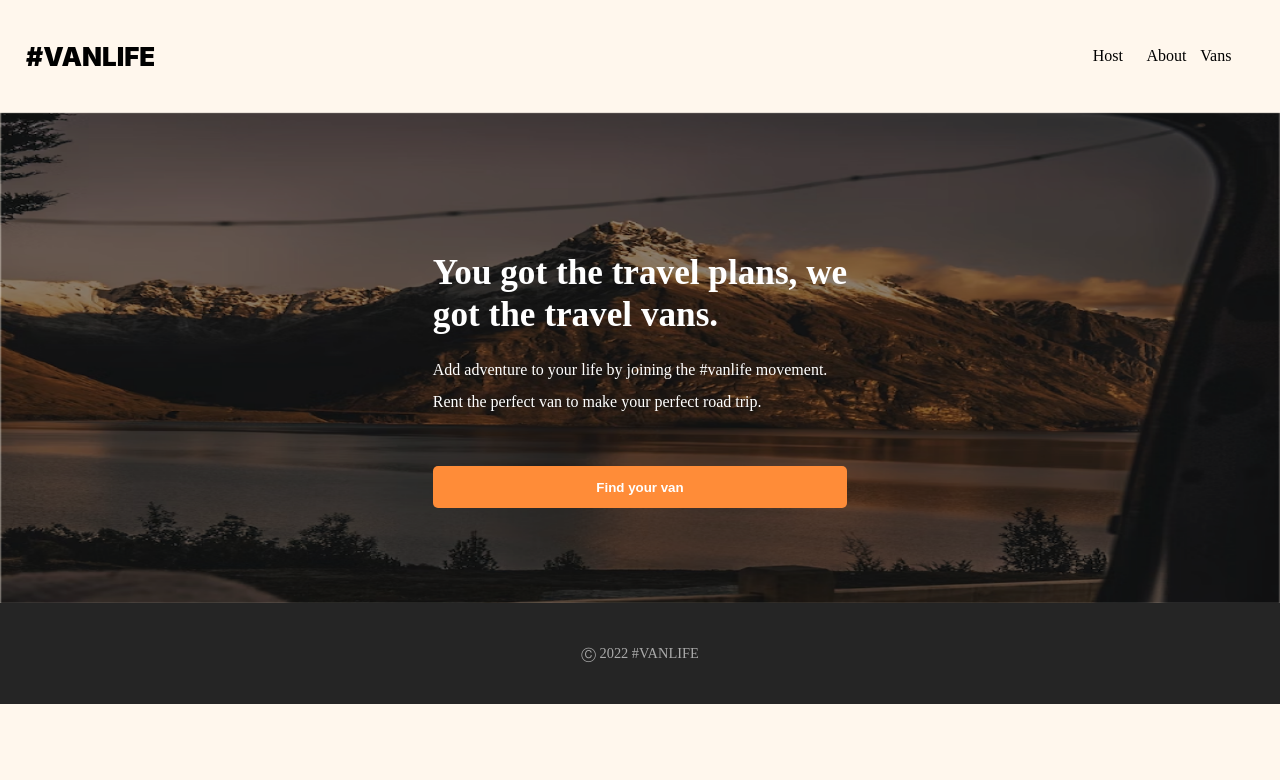
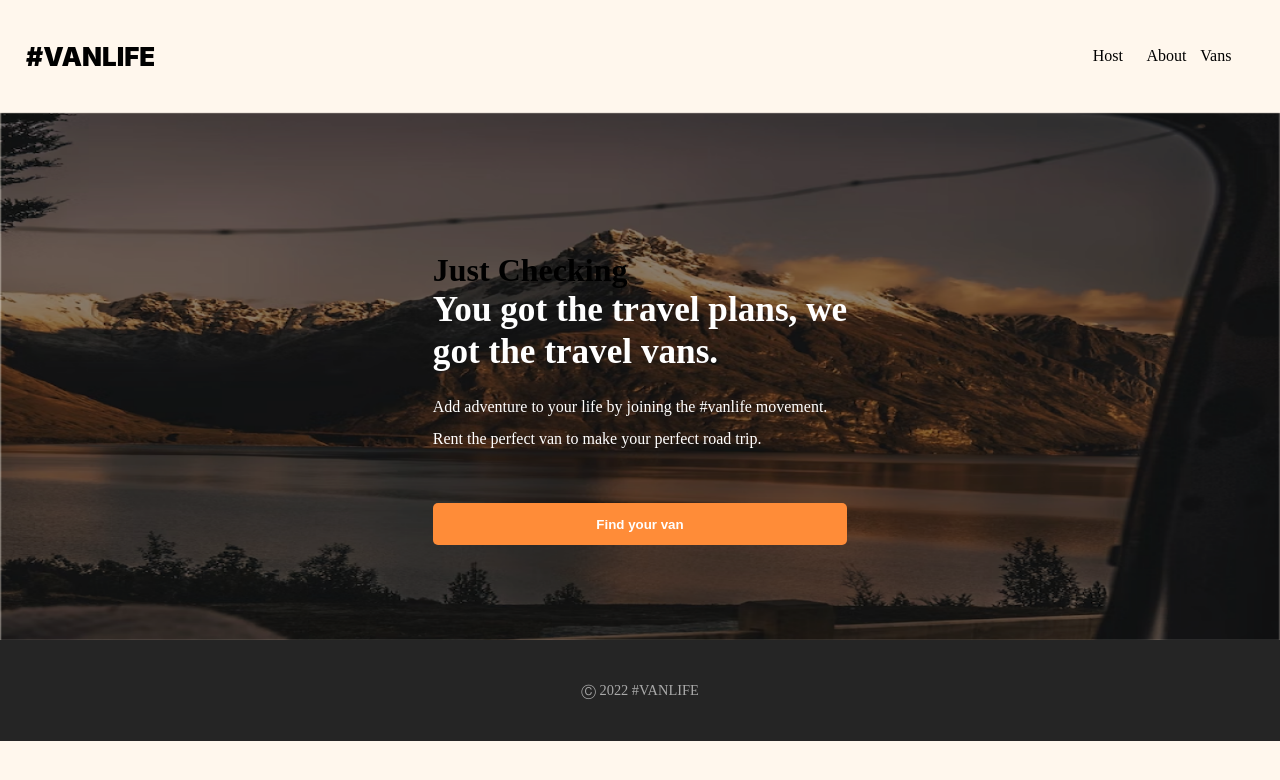
Before and after one commit to sanjeevshah1/Vans-Life-Project, a React (Vite) app: page /home in a window 1280 px wide. Shown: the top 780 px of the page. Built offline with nearby package versions, Linux system fonts and the light colour scheme; what miragejs would draw is missing.

Commit message:
trying new branch

```diff
--- a/src/Pages/Home.tsx
+++ b/src/Pages/Home.tsx
@@ -5,6 +5,7 @@ const Home = () => {
    <>
         <div className="intro-container both-center">
             <div className="intro">
+                <h1>Just Checking</h1>
                 <h2>You got the travel plans,
                     we  <br /> got the travel vans.</h2>
                 <p>Add adventure to your life by joining the #vanlife movement.<br />  Rent the perfect van to make your perfect road trip.</p>
```
